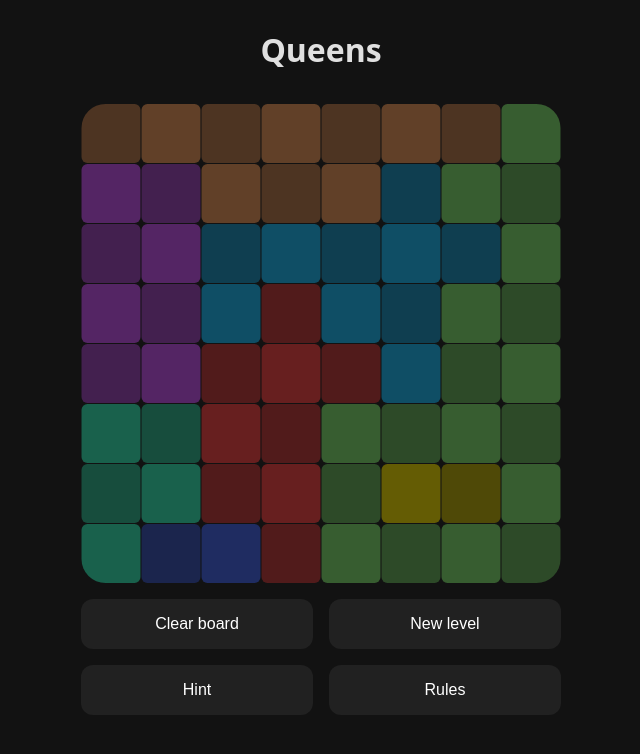
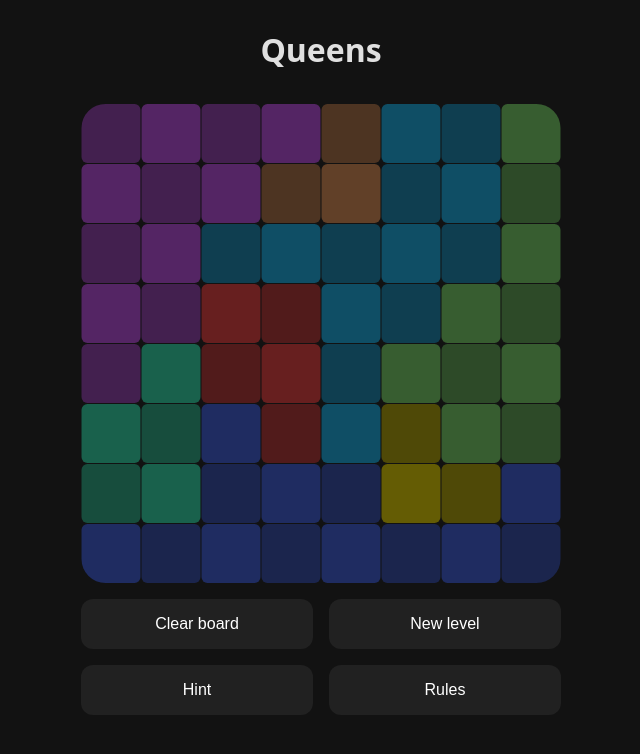
Before and after one commit to AndraxDev/n-queens-game, a React (Vite) app: page / in a window 1280 px wide. Shown: the top 754 px of the page, without its empty margins (319-959 px from the left). Built offline with nearby package versions, Linux system fonts and the light colour scheme.

Commit message:
Updated level generator

```diff
--- a/src/Components/GameField/GameField.jsx
+++ b/src/Components/GameField/GameField.jsx
@@ -73,7 +73,7 @@ function GameField({gameState, onCellClick, gameHasWon, onCloseWinScreen}) {
                     width: windowWidth + "px",
                     height: windowWidth + "px",
                 }} id={"GameField-win-screen-container"} className={"GameField-win-screen-container"}>
-                    <h1>You won!</h1>
+                    <h1>Level complete!</h1>
                     {/*<p>Here should be other stats like time and score ... </p>*/}
                     <button style={{
                         width: "150px"
--- a/src/GameLevelGenerator/GameLevelGenerator.js
+++ b/src/GameLevelGenerator/GameLevelGenerator.js
@@ -109,7 +109,7 @@ const generateRegions = (grid, rng = Math.random) => {
     // 1) choose an edge cell of the region
     // 2) choose one -1 neighbor (4-dir) of that edge cell
     // 3) paint it with region id
-    function expandOnce(regionId, regionNumbers) {
+    function expandOnce(regionId, regionNumbers, idMapping) {
         const edgeCells = getEdgeCells(regionId);
         if (edgeCells.length === 0) return false; // cannot expand now
 
@@ -124,12 +124,22 @@ const generateRegions = (grid, rng = Math.random) => {
         if (candidates.length === 0) return false; // should not happen due to edge definition
         const [tr, tc] = randChoice(candidates);
         // To avoid patterns and make first queens easier, use increasing probability function
-        const randomProbabilityOfExpansion = Math.floor(Math.random() * 500 + ((500 / regionNumbers) * (regionId * 1.3)));
+        const randomProbabilityOfExpansion = Math.floor(Math.random() * 500 + ((500 / regionNumbers) * (idMapping[regionId] * 1.2)));
         if (randomProbabilityOfExpansion < 600) {
             grid[tr][tc] = regionId; // paint
         }
         return true;
     }
+
+    const idMapping = [];
+
+    for (let i = 0; i < regions.length; i++) {
+        idMapping.push(i);
+    }
+
+    idMapping.sort(() => Math.random() - 0.5);
+
+    console.log(idMapping);
 
     // Main round-robin loop
     while (hasUnfilled()) {
@@ -137,7 +147,7 @@ const generateRegions = (grid, rng = Math.random) => {
         for (const regionId of regions) {
             // Expand this region at most one cell this pass
             const regionNumbers = regions.length;
-            const did = expandOnce(regionId, regionNumbers);
+            const did = expandOnce(regionId, regionNumbers, idMapping);
             if (did) progressedThisRound = true;
             // Early exit if we’re done
             if (!hasUnfilled()) break;
```
